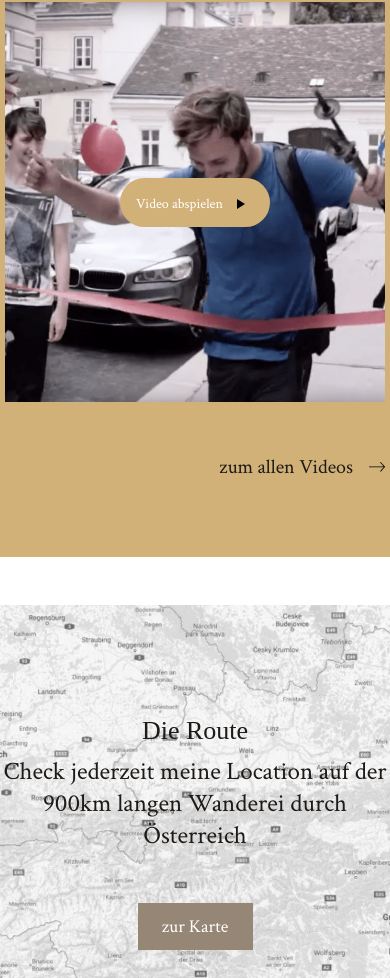
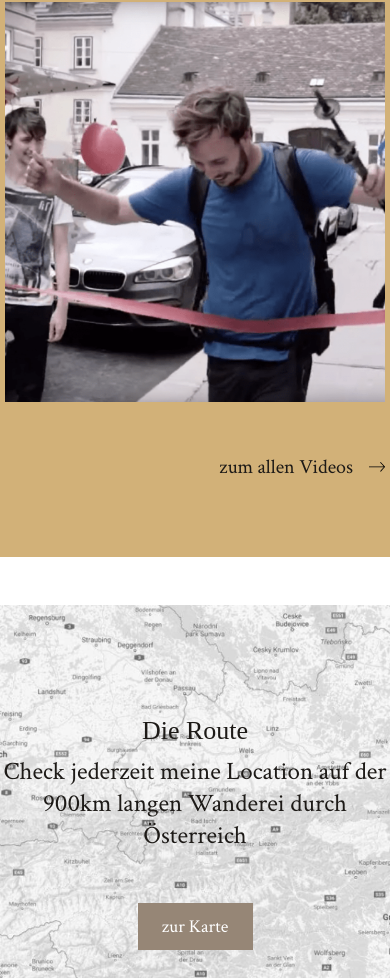
Before and after one commit to IhorTsereshkov/Dz13, a plain HTML site: page index.html in a window 390 px wide. Shown: the part 5716-6694 px from the top of the page. Drawn offline with Linux system fonts and the light colour scheme; a web font is replaced by a local one.

Commit message:
video icon removed, ALT is full, fonts folder is removed

```diff
--- a/fonts/_fonts.scss
+++ /dev/null
@@ -1,2 +0,0 @@
-@import url("https://db.onlinewebfonts.com/c/84d8d4c49f66a6a5abe1e0608ba764a2?family=Source+Sans+Pro");
-@import url("https://fonts.googleapis.com/css2?family=Crimson+Text:ital,wght@0,400;0,600;0,700;1,400;1,600;1,700&display=swap");
--- a/index.html
+++ b/index.html
@@ -10,7 +10,7 @@
     <header>
       <div class="container_header">
         <div class="nav_box">
-          <img class="header_logo" src="./img/things.png" alt="" />
+          <img class="header_logo" src="./img/things.png" alt="logotip" />
           <img class="menu" src="./img/menu.png" alt="menu" />
           <nav>
             <a href="#">Blog</a>
@@ -137,7 +137,7 @@
         <p class="text_top_video">Woche 7 der Wanderei im Video</p>
         <p class="text_middle_video">Sponsored by Zurück zum Ursprung</p>
         <div class="videoplayer">
-          <button>Video abspielen</button>
+          <!-- <button>Video abspielen</button> -->
         </div>
         <div class="zum">
           <a href="#">zum allen Videos</a>
--- a/style/_main.scss
+++ b/style/_main.scss
@@ -325,33 +325,33 @@ main {
       @media (max-width: 770px) {
         min-height: 400px;
       }
-      button {
-        @include container_box(192px, 100%, 22px 0 22px 24px, 0);
-        border-radius: 32px;
-        text-align: left;
-        background-color: rgb(210, 177, 120);
-        border: 0px;
-        color: $color_white_text;
-        font-size: 18px;
-        font-family: $font_crimson;
-        @media (max-width: 770px) {
-          max-width: 150px;
-          font-size: 14px;
-          padding: 14px 0 14px 16px;
-        }
-      }
-      button:after {
-        content: url("../img/arrow1.png");
-        padding-left: 20px;
-        position: relative;
-        top: 4px;
-        @media (max-width: 770px) {
-          padding-left: 10px;
-        }
-      }
-      button:hover {
-        cursor: pointer;
-      }
+      //   button {
+      //     @include container_box(192px, 100%, 22px 0 22px 24px, 0);
+      //     border-radius: 32px;
+      //     text-align: left;
+      //     background-color: rgb(210, 177, 120);
+      //     border: 0px;
+      //     color: $color_white_text;
+      //     font-size: 18px;
+      //     font-family: $font_crimson;
+      //     @media (max-width: 770px) {
+      //       max-width: 150px;
+      //       font-size: 14px;
+      //       padding: 14px 0 14px 16px;
+      //     }
+      //   }
+      //   button:after {
+      //     content: url("../img/arrow1.png");
+      //     padding-left: 20px;
+      //     position: relative;
+      //     top: 4px;
+      //     @media (max-width: 770px) {
+      //       padding-left: 10px;
+      //     }
+      //   }
+      //   button:hover {
+      //     cursor: pointer;
+      //   }
     }
     .zum {
       @include flex(flex, row, flex-end, center);
--- a/style/_templates.scss
+++ b/style/_templates.scss
@@ -1,4 +1,5 @@
-@import "../fonts/fonts";
+@import url("https://db.onlinewebfonts.com/c/84d8d4c49f66a6a5abe1e0608ba764a2?family=Source+Sans+Pro");
+@import url("https://fonts.googleapis.com/css2?family=Crimson+Text:ital,wght@0,400;0,600;0,700;1,400;1,600;1,700&display=swap");
 
 * {
   margin: 0;
```
Also changed, not shown: style/style.css, 1 other file.
